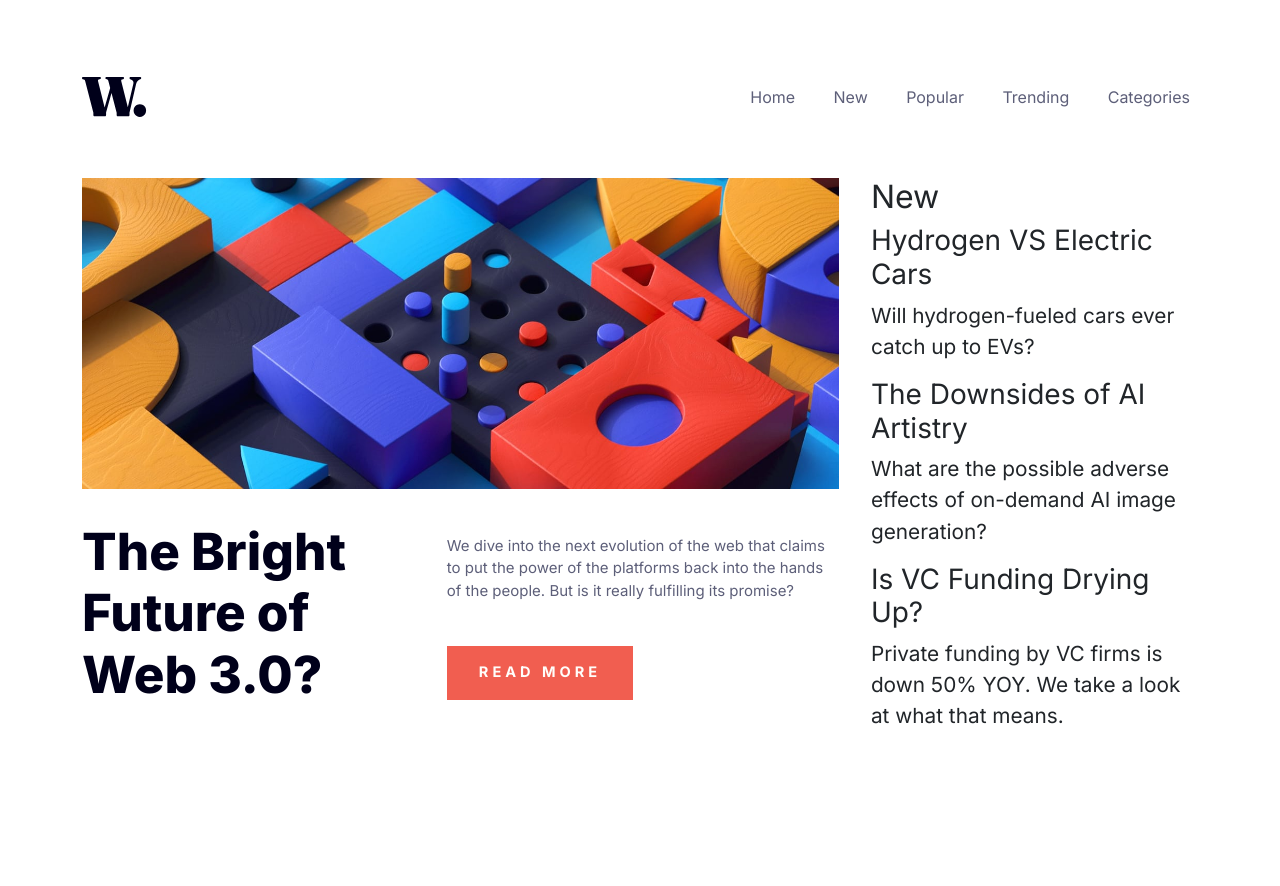
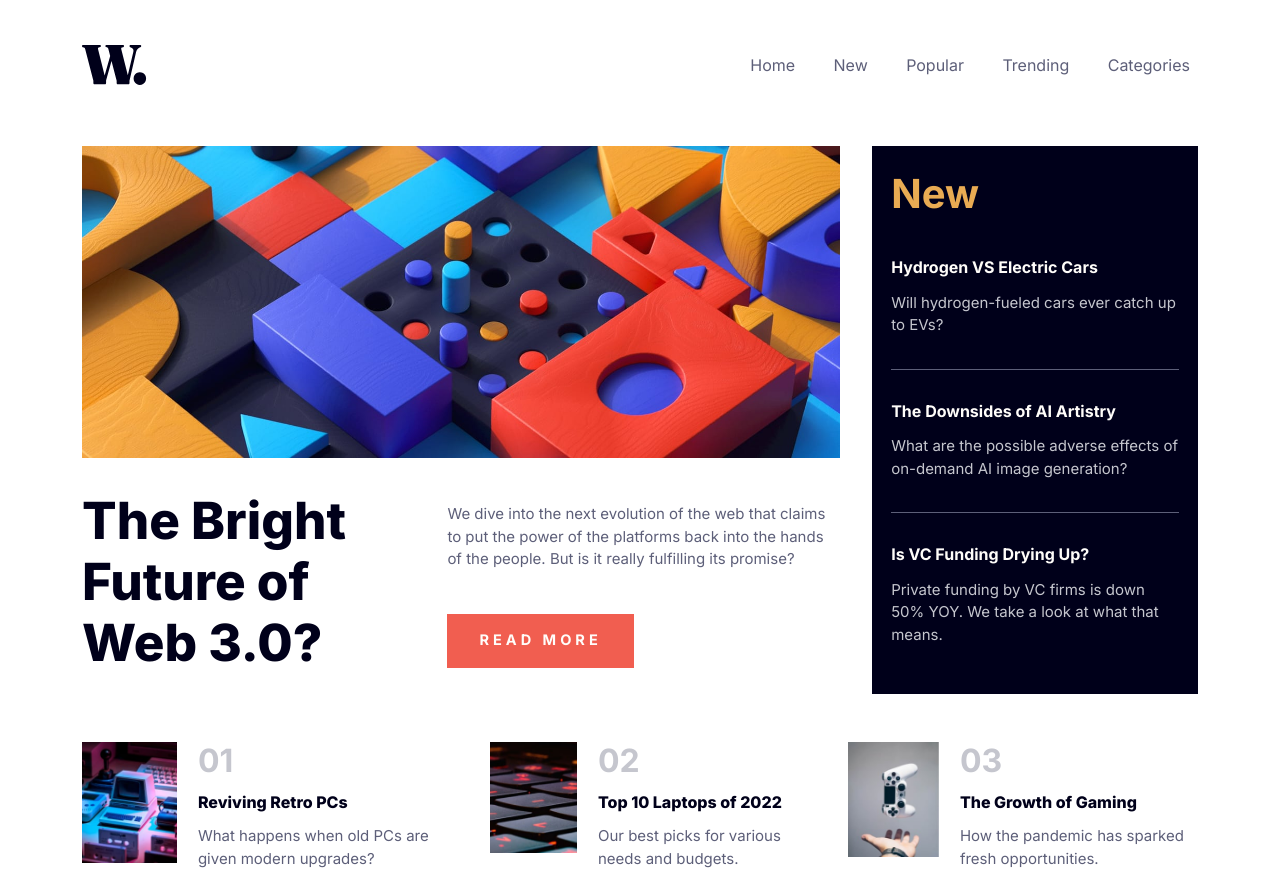
Before and after one commit to musabeytekin/FrontendMentor-NewsHomepage, a website: page docs/index.html in a window 1280 px wide. Before the commit the page ends 811 px from the top, so only its background shows below. Drawn offline with Linux system fonts and the light colour scheme.

Commit message:
desktop design done

```diff
--- a/docs/index.html
+++ b/docs/index.html
@@ -73,7 +73,7 @@
           </div>
         </div>
         <aside class="new">
-          <h2 class="new-list-title">New</h2>
+          <h2 class="new-title">New</h2>
           <ul>
             <li>
               <h3>Hydrogen VS Electric Cars</h3>
@@ -96,20 +96,71 @@
           </ul>
         </aside>
       </section>
+
+      <section class="top-news">
+        <div class="container">
+          <ol>
+            <li class="top-new">
+              <div class="top-new-img">
+                <img
+                  src="assets/images/image-retro-pcs.jpg"
+                  class="img-fluid"
+                  alt=""
+                />
+              </div>
+              <div class="top-new-content">
+                <h2 class="top-new-number">01</h2>
+                <h3 class="top-new-title">Reviving Retro PCs</h3>
+                <p class="top-new-description">
+                  What happens when old PCs are given modern upgrades?
+                </p>
+              </div>
+            </li>
+            <li class="top-new">
+              <div class="top-new-img">
+                <img
+                  src="assets/images/image-top-laptops.jpg"
+                  class="img-fluid"
+                  alt=""
+                />
+              </div>
+              <div class="top-new-content">
+                <h2 class="top-new-number">02</h2>
+                <h3 class="top-new-title">Top 10 Laptops of 2022</h3>
+                <p class="top-new-description">
+                  Our best picks for various needs and budgets.
+                </p>
+              </div>
+            </li>
+            <li class="top-new">
+              <div class="top-new-img">
+                <img
+                  src="assets/images/image-gaming-growth.jpg"
+                  class="img-fluid"
+                  alt=""
+                />
+              </div>
+              <div class="top-new-content">
+                <h2 class="top-new-number">03</h2>
+                <h3 class="top-new-title">The Growth of Gaming</h3>
+                <p class="top-new-description">
+                  How the pandemic has sparked fresh opportunities.
+                </p>
+              </div>
+            </li>
+          </ol>
+        </div>
+      </section>
     </main>
     <!--
 
 
-  01
-  Reviving Retro PCs
-  What happens when old PCs are given modern upgrades?
 
   02
-  Top 10 Laptops of 2022
-  Our best picks for various needs and budgets.
+
 
   03
-  The Growth of Gaming
-  How the pandemic has sparked fresh opportunities. -->
+
+   -->
   </body>
 </html>
--- a/sass/base/_reset.scss
+++ b/sass/base/_reset.scss
@@ -21,6 +21,7 @@ section {
 ol,
 ul {
     list-style: none;
+    padding: 0;
 }
 
 a {
--- a/sass/base/_typography.scss
+++ b/sass/base/_typography.scss
@@ -5,4 +5,7 @@ body {
         size: $font-size-body;
         family: $font-family;
     }
+
+    padding-top: 2rem;
+    max-height: 100vh;
 }
--- a/sass/layout/_navigation.scss
+++ b/sass/layout/_navigation.scss
@@ -6,6 +6,10 @@ nav {
     a {
       font-size: 1rem !important;
       color: $dark-grayish-blue !important;
+
+      &:hover {
+        color: $soft-red !important;
+      }
     }
   }
 }
--- a/sass/pages/_home.scss
+++ b/sass/pages/_home.scss
@@ -1,15 +1,12 @@
-body {
-  padding: {
-    top: 4rem;
-    bottom: 4rem;
-  }
-}
-
 section.main-news {
   display: flex;
   column-gap: 2rem;
 
+  ul {
+    padding: 0;
+  }
   .hero {
+    flex: 70%;
     display: flex;
     flex-direction: column;
     row-gap: 2rem;
@@ -34,7 +31,96 @@ section.main-news {
       }
     }
   }
-  ul {
-    padding: 0;
+
+  .new {
+    flex: 30%;
+    background-color: $very-dark-blue;
+    padding: 1.5rem 1.2rem 0 1.2rem;
+
+    &-title {
+      font-size: 2.5rem;
+      font-weight: 700;
+      color: $soft-orange;
+    }
+
+    ul {
+      li {
+        padding: 2rem 0;
+        display: flex;
+        flex-direction: column;
+        row-gap: 0.4rem;
+
+        &:nth-child(even) {
+          border-bottom: 1px solid $dark-grayish-blue;
+          border-top: 1px solid $dark-grayish-blue;
+        }
+
+        h3 {
+          font-size: 1rem;
+          font-weight: 700;
+          color: $off-white;
+          cursor: pointer;
+          &:hover {
+            color: $soft-orange;
+          }
+        }
+
+        p {
+          font-size: $font-size-paragraph;
+          font-weight: 400;
+          color: $grayish-blue;
+          margin: 0;
+        }
+      }
+    }
   }
 }
+
+section.top-news {
+margin-top: 3rem;
+  ol {
+    display: flex;
+    column-gap: 2rem;
+
+    .top-new {
+      display: flex;
+        column-gap: 1em;
+      .top-new-img {
+        width: 40%;
+      }
+
+      &-content {
+        display: flex;
+        flex-direction: column;
+        row-gap: .3rem;
+        .top-new-number {
+            color: $grayish-blue;
+            font-size: 2rem;
+            font-weight: 700;
+        }
+
+        .top-new-title {
+          font-size: 1rem;
+          font-weight: 800;
+          color: $very-dark-blue;
+          cursor: pointer;
+            transition: color .2s ease-in-out;
+            &:hover {
+                color: $soft-red;
+            }
+
+
+        }
+
+        .top-new-description {
+          font-size: $font-size-paragraph;
+          font-weight: 400;
+          color: $dark-grayish-blue;
+          line-height: 1.5;
+        }
+      }
+
+
+    }
+  }
+}
```
Also changed, not shown: docs/assets/css/main.css, 1 other file.
